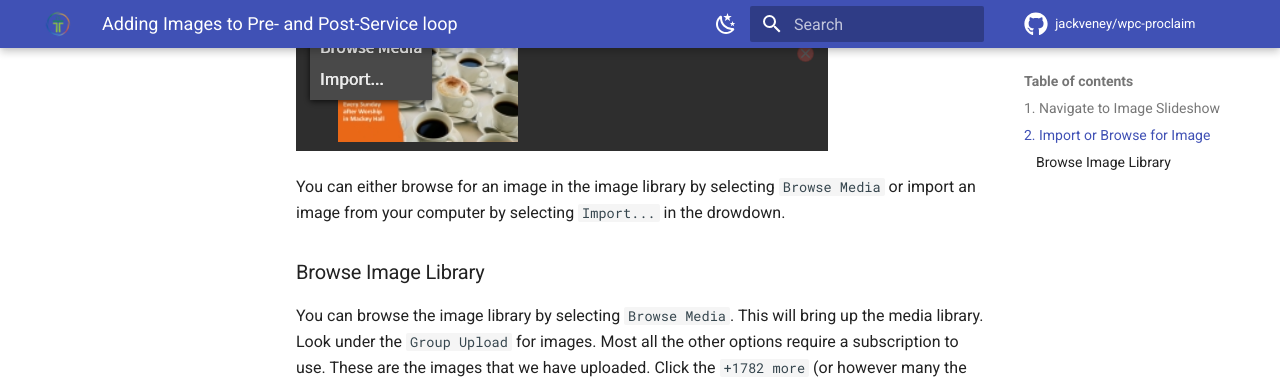
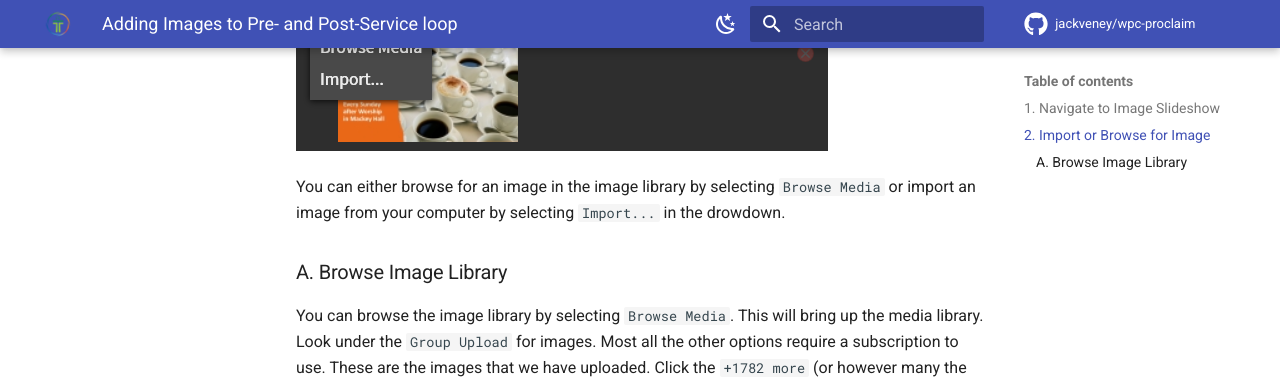
Before and after one commit to jackveney/wpc-proclaim, an MkDocs documentation site: the page built from docs/documentation/add_images_loop.md, in a window 1280 px wide and 900 px high, scrolled down 1384 px. Shown: the top 379 px of the window. Built offline with MkDocs 1.6.1 and Material for MkDocs 9.7.7, drawn with Linux system fonts in a browser that asks for light colours; nearby versions of some CDN libraries; comment, search, counter and statistics services are not loaded.

````diff
--- a/docs/documentation/add_images_loop.md
+++ b/docs/documentation/add_images_loop.md
@@ -16,7 +16,7 @@ The image slideshow in the pre- and post-service loops are linked together, so w
 
  You can either browse for an image in the image library by selecting ```Browse Media``` or import an image from your computer by selecting ```Import...``` in the drowdown.
 
-### Browse Image Library
+### A. Browse Image Library
  You can browse the image library by selecting ```Browse Media```. This will bring up the media library. Look under the ```Group Upload``` for images. Most all the other options require a subscription to use. These are the images that we have uploaded. Click the ```+1782 more``` (or however many the number is at that point) in the bottom right corner of the group upload section or the ```Group Upload``` text at the top of that section to view all the uploaded images.
 
  ![Arrow](../assets/images/image_content/proclaimmedia.png)
````
Also changed, not shown: docs/documentation/add_images_service.md (+1 -1 lines).
